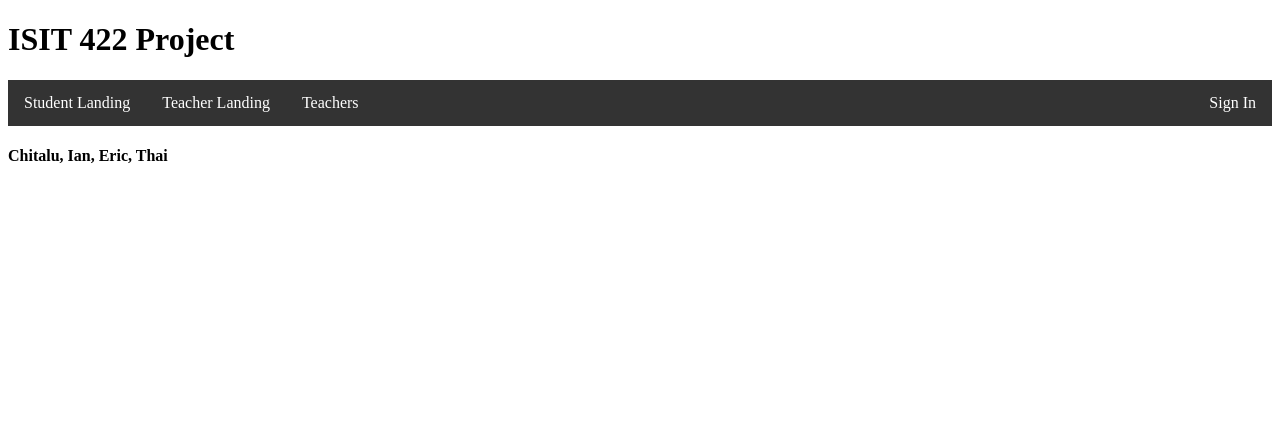
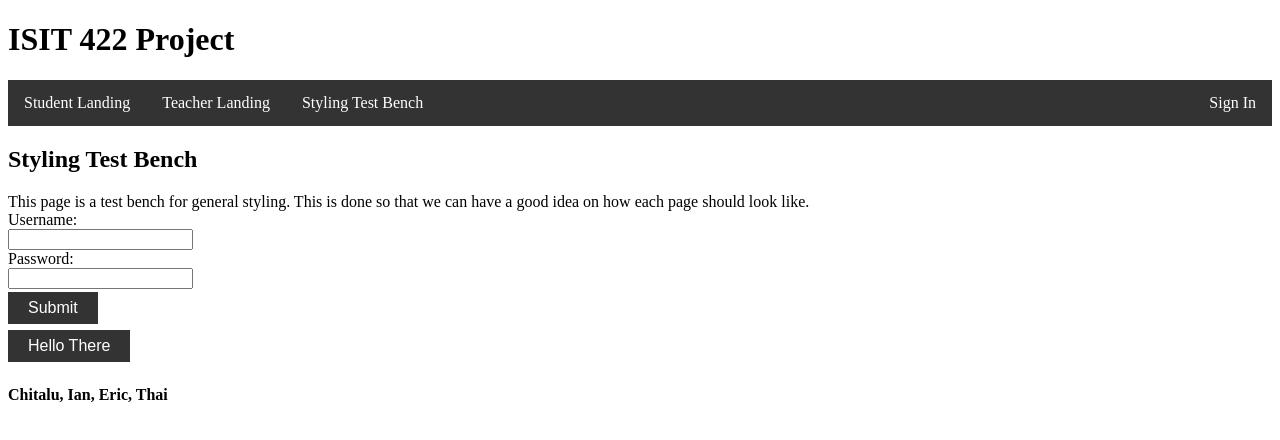
Before and after one commit to ADerangedTeddyBear/ISIT422GroupProjectAngular, an Angular app in the folder isit422-angular-project/: page /testbench in a window 1280 px wide. Before the commit this address led to /. Shown: the top 440 px of the page. Built offline with nearby package versions, Linux system fonts and the light colour scheme.

Commit message:
Added styling testbench page for further styling experiments

```diff
--- a/isit422-angular-project/src/app/app-routing.module.ts
+++ b/isit422-angular-project/src/app/app-routing.module.ts
@@ -18,12 +18,17 @@ import { NewListPageComponent } from './teacher-pages/new-list-page/new-list-pag
 import { TeacherListViewComponent } from './teacher-pages/teacher-list-view/teacher-list-view.component';
 import { TeacherProjectViewComponent } from './teacher-pages/teacher-project-view/teacher-project-view.component';
 import { NewProjectPageComponent } from './teacher-pages/new-project-page/new-project-page.component';
+import { StylingTestbenchComponent } from './styling-testbench/styling-testbench.component';
 
 const routes: Routes = [
   {
     path: '',
     redirectTo: '/login-pages/sign-in',
     pathMatch: 'full'
+  },
+  {
+    path: 'testbench',
+    component: StylingTestbenchComponent
   },
   {
     path: 'login-pages',
--- a/isit422-angular-project/src/app/app.component.html
+++ b/isit422-angular-project/src/app/app.component.html
@@ -5,10 +5,8 @@
   <ul>
     <li><a routerLink="/student-pages/student-landing">Student Landing</a></li>
     <li><a routerLink="/teacher-pages/teacher-landing">Teacher Landing</a></li>
-    <li><a routerLink="/teacher-pages/teacher-landing">Teachers</a></li>
-
+    <li><a routerLink="/testbench">Styling Test Bench</a></li>
     <li class = "right"><a routerLink="/login-pages/sign-in">Sign In</a></li>
-
   </ul>
 </header>
 
--- a/isit422-angular-project/src/app/app.module.ts
+++ b/isit422-angular-project/src/app/app.module.ts
@@ -18,6 +18,7 @@ import { TeacherListViewComponent } from './teacher-pages/teacher-list-view/teac
 import { TeacherProjectViewComponent } from './teacher-pages/teacher-project-view/teacher-project-view.component';
 import { NewProjectPageComponent } from './teacher-pages/new-project-page/new-project-page.component';
 import { EditProjectPageComponent } from './teacher-pages/edit-project-page/edit-project-page.component';
+import { StylingTestbenchComponent } from './styling-testbench/styling-testbench.component';
 
 @NgModule({
   declarations: [
@@ -36,7 +37,8 @@ import { EditProjectPageComponent } from './teacher-pages/edit-project-page/edit
     TeacherListViewComponent,
     TeacherProjectViewComponent,
     NewProjectPageComponent,
-    EditProjectPageComponent
+    EditProjectPageComponent,
+    StylingTestbenchComponent
   ],
   imports: [
     BrowserModule,
--- /dev/null
+++ b/isit422-angular-project/src/app/styling-testbench/styling-testbench.component.html
@@ -0,0 +1,12 @@
+<h2>Styling Test Bench</h2>
+<div>This page is a test bench for general styling. This is done so that we can have a good idea on how each page should look like. </div>
+
+
+<form>
+    <label for="username">Username:</label><br>
+    <input type="text" id="username" name="username"><br>
+    <label for="pwd">Password:</label><br>
+    <input type="password" id="pwd" name="pwd"><br>
+    <input type="submit" value="Submit" class="button">
+</form>
+<button class="button">Hello There</button>
--- /dev/null
+++ b/isit422-angular-project/src/app/styling-testbench/styling-testbench.component.ts
@@ -0,0 +1,15 @@
+import { Component, OnInit } from '@angular/core';
+
+@Component({
+  selector: 'app-styling-testbench',
+  templateUrl: './styling-testbench.component.html',
+  styleUrls: ['./styling-testbench.component.css']
+})
+export class StylingTestbenchComponent implements OnInit {
+
+  constructor() { }
+
+  ngOnInit(): void {
+  }
+
+}
--- a/isit422-angular-project/src/styles.css
+++ b/isit422-angular-project/src/styles.css
@@ -26,3 +26,16 @@ ul {
   }
 
   .right {float: right;}
+
+  .button {
+    background-color: #333  ; /* Green */
+    border: none;
+    color: white;
+    padding: 7px 20px;
+    margin-top: 3px;
+    margin-bottom: 3px;
+    text-align: center;
+    text-decoration: none;
+    display: inline-block;
+    font-size: 16px;
+  }
```
Also changed, not shown: isit422-angular-project/src/app/styling-testbench/styling-testbench.component.css (added), 1 other file (tests, documents, lock files or other folders).
